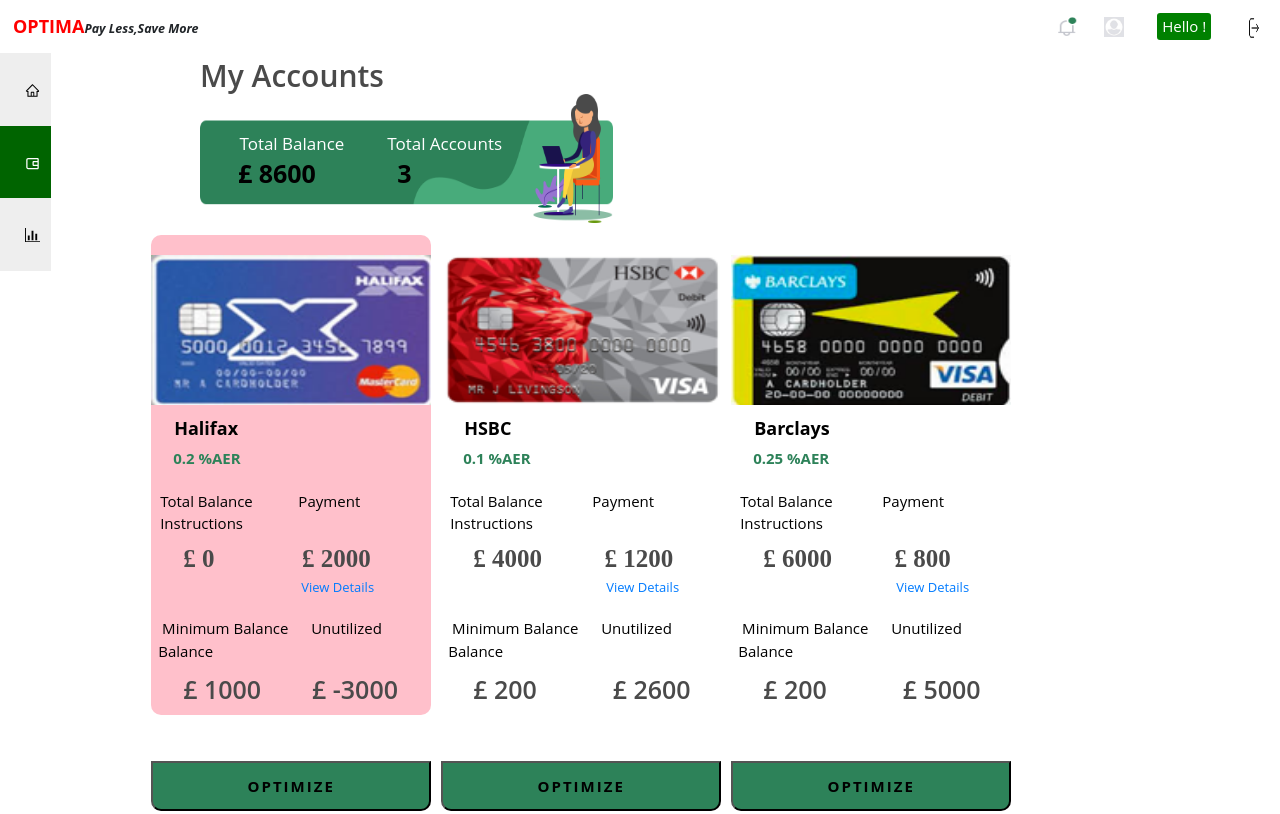
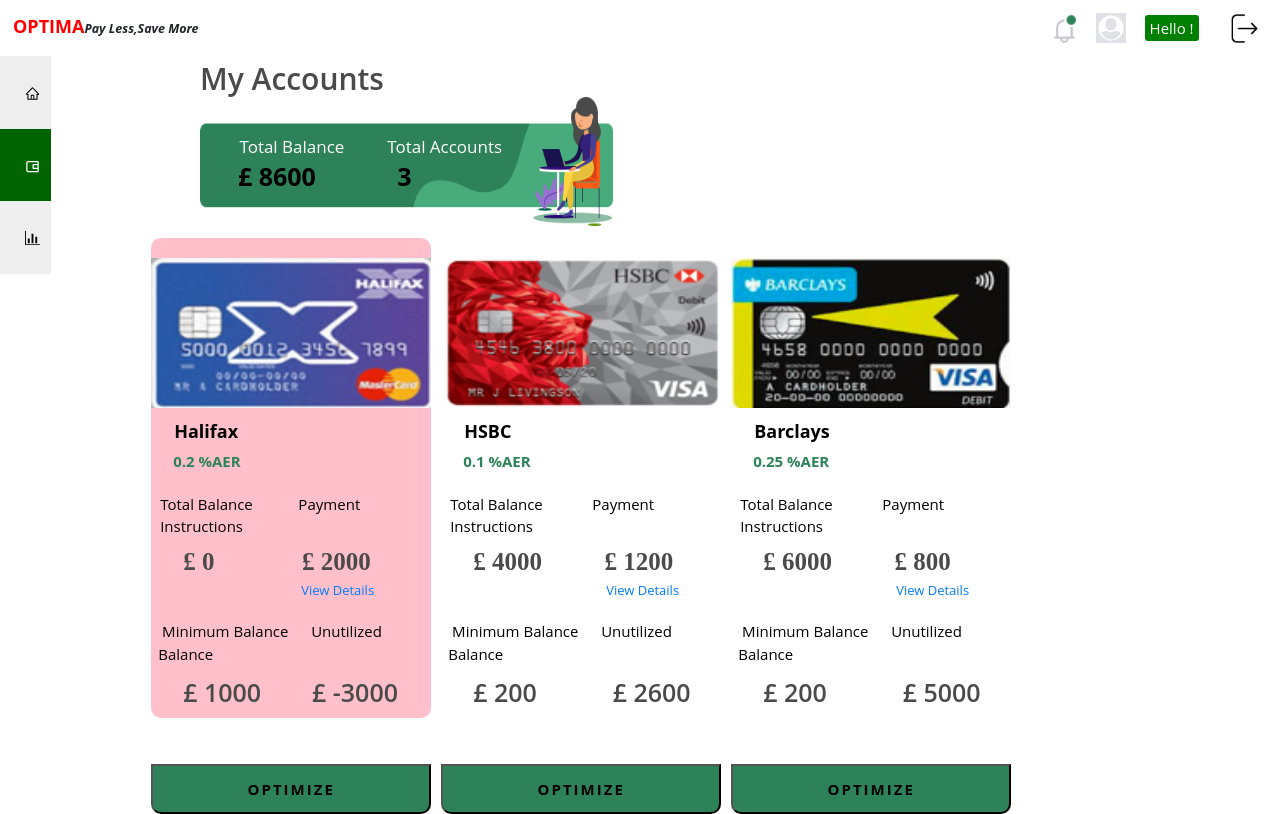
Before and after one commit to Laxmi25chaitanya/integration-optima, a React (Create React App) app: page /WalletPage in a window 1280 px wide. Built offline with nearby package versions, Linux system fonts and the light colour scheme; data requests are answered from the project's data file.

Commit message:
updated heade style

```diff
--- a/src/containers/HomePage/App.css
+++ b/src/containers/HomePage/App.css
@@ -3,8 +3,6 @@
 }
 
 .layoutimg {
-  width: 40px;
-  height: 40px;
   padding: 0;
   float: none;
 }
--- a/src/containers/HomePage/homepage.css
+++ b/src/containers/HomePage/homepage.css
@@ -178,8 +178,6 @@
 
 
   .layoutimg{
-    width: 20px;
-    height: 20px;
     padding: 0;
     float: none;
   }
```
